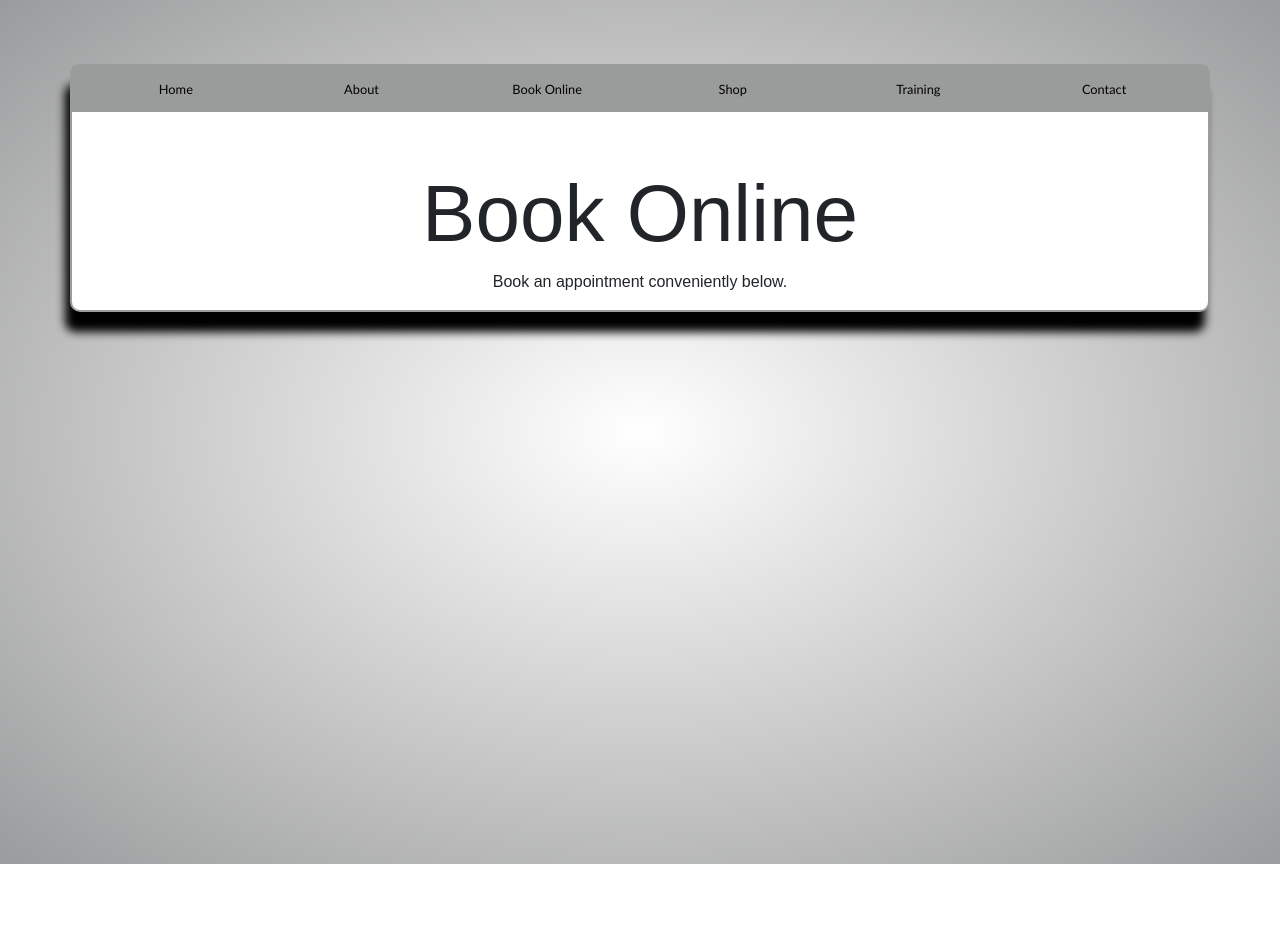
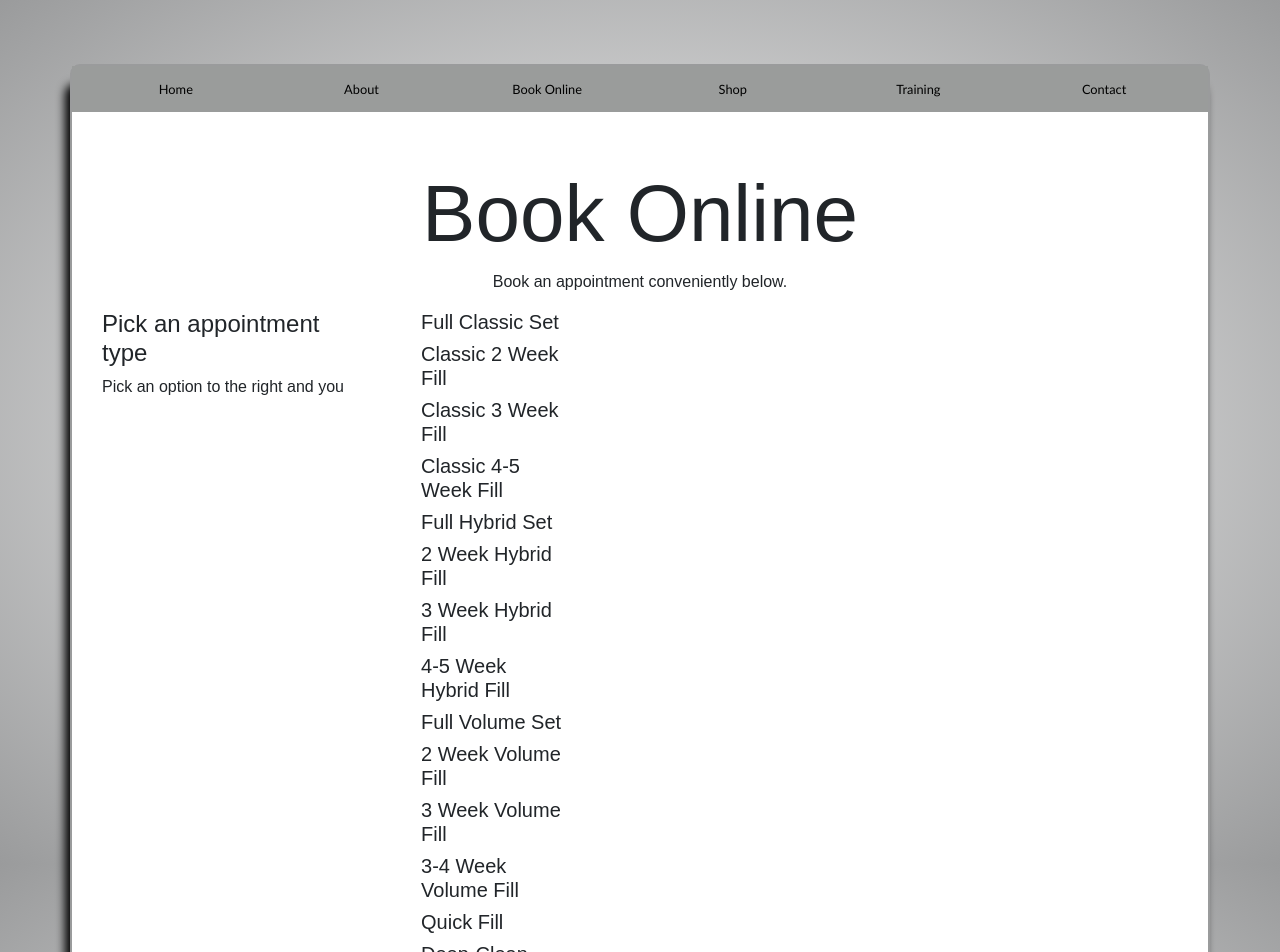
Before and after one commit to jgarcia4444/olloquis-studio, a React (Create React App) app: page /book-online in a window 1280 px wide. Shown: the top 952 px of the page. Before the commit the page ends 864 px from the top, so only its background shows below. Built offline with nearby package versions, Linux system fonts and the light colour scheme.

Commit message:
Started to set up the  appointment type selection process.

```diff
--- a/src/components/bookOnline/BookOnlineContainer.js
+++ b/src/components/bookOnline/BookOnlineContainer.js
@@ -1,9 +1,21 @@
 import React, { Component } from 'react';
 import './BookOnlineContainer.css';
+import Calendar from '../../imgs/Calendar_Example.jpeg';
+import AppointmentType from './appointmentType/AppointmentType';
 
 class BookOnlineContainer extends Component {
 
+    state = {
+        appointmentDetailsStep: "type"
+    }
+
     render() {
+
+        var AppointmentInfoContainer;
+
+        if (this.state.appointmentDetailsStep === "type") {
+            AppointmentInfoContainer = AppointmentType;
+        }
 
         return (
             <div className="container-fluid book-online-container">
@@ -19,6 +31,11 @@ class BookOnlineContainer extends Component {
                         </p>
                     </div>
                 </div>
+                <div className="row book-online-appointemt-row">
+                    <div className="book-online-appointment-col">
+                        <AppointmentInfoContainer />
+                    </div>
+                </div>
             </div>
         )
     }
--- /dev/null
+++ b/src/components/bookOnline/appointmentType/AppointmentType.js
@@ -0,0 +1,120 @@
+import React, { Component } from 'react';
+import Service from './service/Service';
+
+class AppointmentType extends Component {
+
+
+    renderLashServices = (lashServices) => {
+        return lashServices.map(service => {
+            return (
+                <Service service={service} />
+            )
+        })
+    }
+
+    render() {
+
+        const lashServices = [
+            {
+                name: "Full Classic Set",
+                duration: 120,
+                price: "150"
+            },
+            {
+                name: "Classic 2 Week Fill",
+                duration: 120,
+                price: "65"
+            },
+            {
+                name: "Classic 3 Week Fill",
+                duration: 120,
+                price: "75"
+            },
+            {
+                name: "Classic 4-5 Week Fill",
+                duration: 120,
+                price: "Price varies"
+            },
+            {
+                name: "Full Hybrid Set",
+                duration: 120,
+                price: "175"
+            },
+            {
+                name: "2 Week Hybrid Fill",
+                duration: 120,
+                price: "75"
+            },
+            {
+                name: "3 Week Hybrid Fill",
+                duration: 120,
+                price: "85"
+            },
+            {
+                name: "4-5 Week Hybrid Fill",
+                duration: 120,
+                price: "Price varies"
+            },
+            {
+                name: "Full Volume Set",
+                duration: 180,
+                price: "200"
+            },
+            {
+                name: "2 Week Volume Fill",
+                duration: 120,
+                price: "85"
+            },
+            {
+                name: "3 Week Volume Fill",
+                duration: 180,
+                price: "95"
+            },
+            {
+                name: "3-4 Week Volume Fill",
+                duration: 180,
+                price: "Price varies"
+            },
+            {
+                name: "Quick Fill",
+                duration: 45,
+                price: "35"
+            },
+            {
+                name: "Deep-Clean",
+                duration: 10,
+                price: "10"
+            },
+            {
+                name: "Make Up",
+                duration: 60,
+                price: "85"
+            },
+            {
+                name: "Week Fill",
+                duration: 60,
+                price: "35"
+            }
+        ]
+
+        return (
+            <div className="container appointment-type-container">
+                <div className="row appointment-type-row">
+                    <div className="col-6">
+                        <h4 id="appointent-type-direction">
+                            Pick an appointment type
+                        </h4>
+                        <p id="appointment-type-direction-details">
+                            Pick an option to the right and you
+                        </p>
+                    </div>
+                    <div className="col-6">
+                        {this.renderLashServices(lashServices)}
+                    </div>
+                </div>
+            </div>
+        )
+    }
+}
+
+export default AppointmentType;
--- /dev/null
+++ b/src/components/bookOnline/appointmentType/service/Service.js
@@ -0,0 +1,19 @@
+import React, { Component } from 'react';
+
+class Service extends Component {
+
+    render() {
+
+        return (
+            <div className="container service-container">
+                <div className="col-9">
+                    <h5>
+                        {this.props.service.name}
+                    </h5>
+                </div>
+            </div>
+        )
+    }
+}
+
+export default Service;
```
Also changed, not shown: src/imgs/Calendar_Example.jpeg (added).
